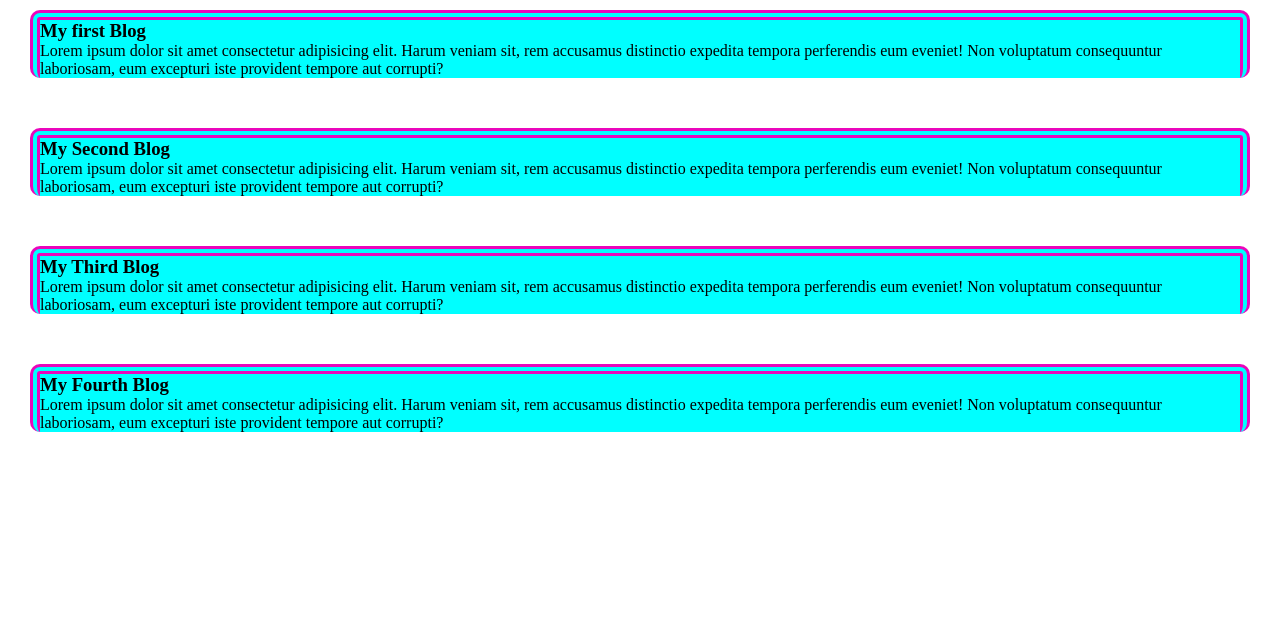
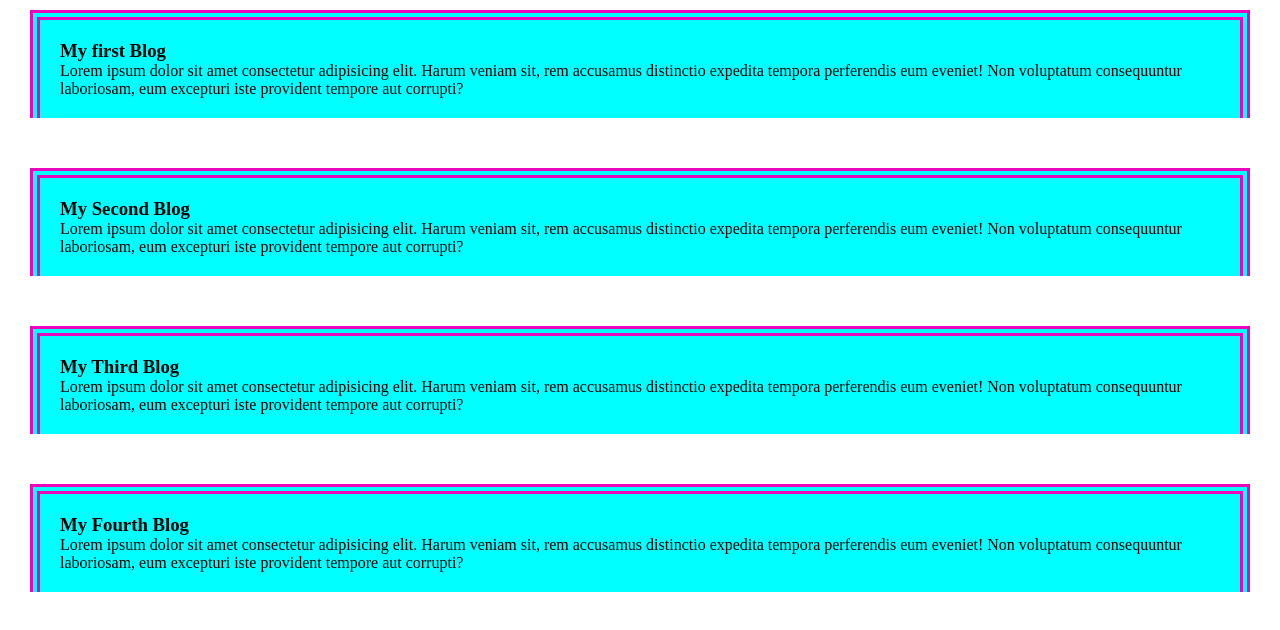
Before and after one commit to Sayem2004/WEB_Development, a plain HTML site: page Milestone 1/Module 2/Blogss.html in a window 1280 px wide. Drawn offline with Linux system fonts and the light colour scheme.

Commit message:
CSS- Padding

```diff
--- a/Milestone 1/Module 2/Blogss.html
+++ b/Milestone 1/Module 2/Blogss.html
@@ -15,9 +15,16 @@
          border: 10px double rgb(234, 6, 188);
         /* border-top: 10px solid green; */
         border-bottom: none;
-        border-radius: 10px;
+        /* border-radius: 10px; */
+
+
         /* margin-top: 10px; */
         margin: 10px 30px 50px;
+
+        /* text-align: justify; */
+        padding:  20px;
+
+
 
 
     }
```
